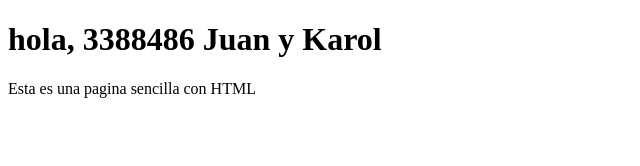
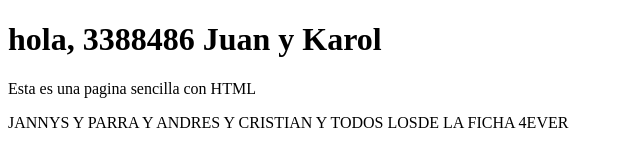
Before and after one commit to karo0ol/proyecto-equipo, a plain HTML site: page index.html in a window 1280 px wide. Shown: the whole page, without its empty margins (0-640 px from the left). Drawn offline with Linux system fonts and the light colour scheme.

```diff
--- a/index.html
+++ b/index.html
@@ -3,12 +3,14 @@
 <head>
     <meta charset="UTF-8">
     <meta name="viewport" content="width=device-width, initial-scale=1.0">
-    <title>Mi pagina sencilla</title>
+    <title>RAMA feature header</title>
 </head>
 <body>
 
     <h1>hola, 3388486  Juan y Karol </h1>
     <p>Esta es una pagina sencilla con HTML</p>
 
+    <p>JANNYS Y PARRA Y ANDRES Y CRISTIAN Y TODOS LOSDE LA FICHA 4EVER</p>
+
 </body>
 </html>
```
